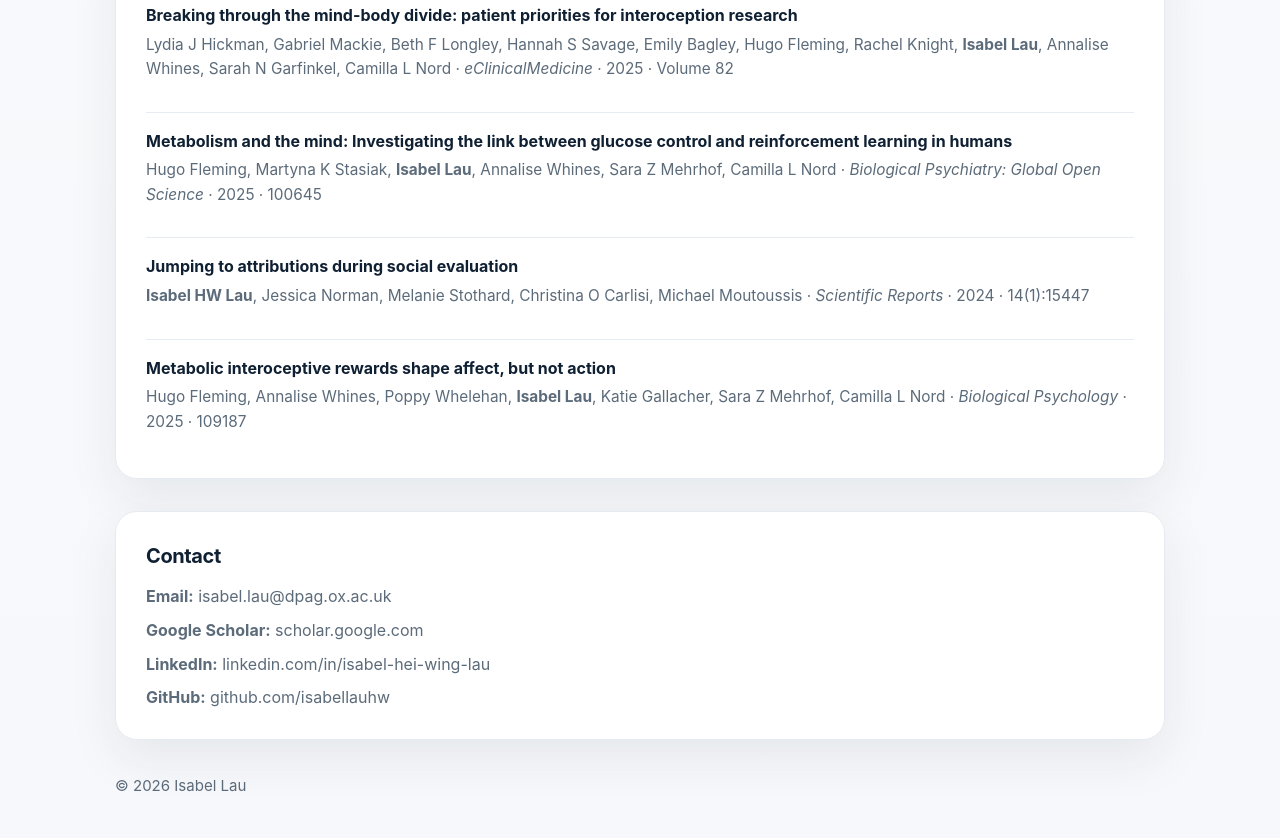
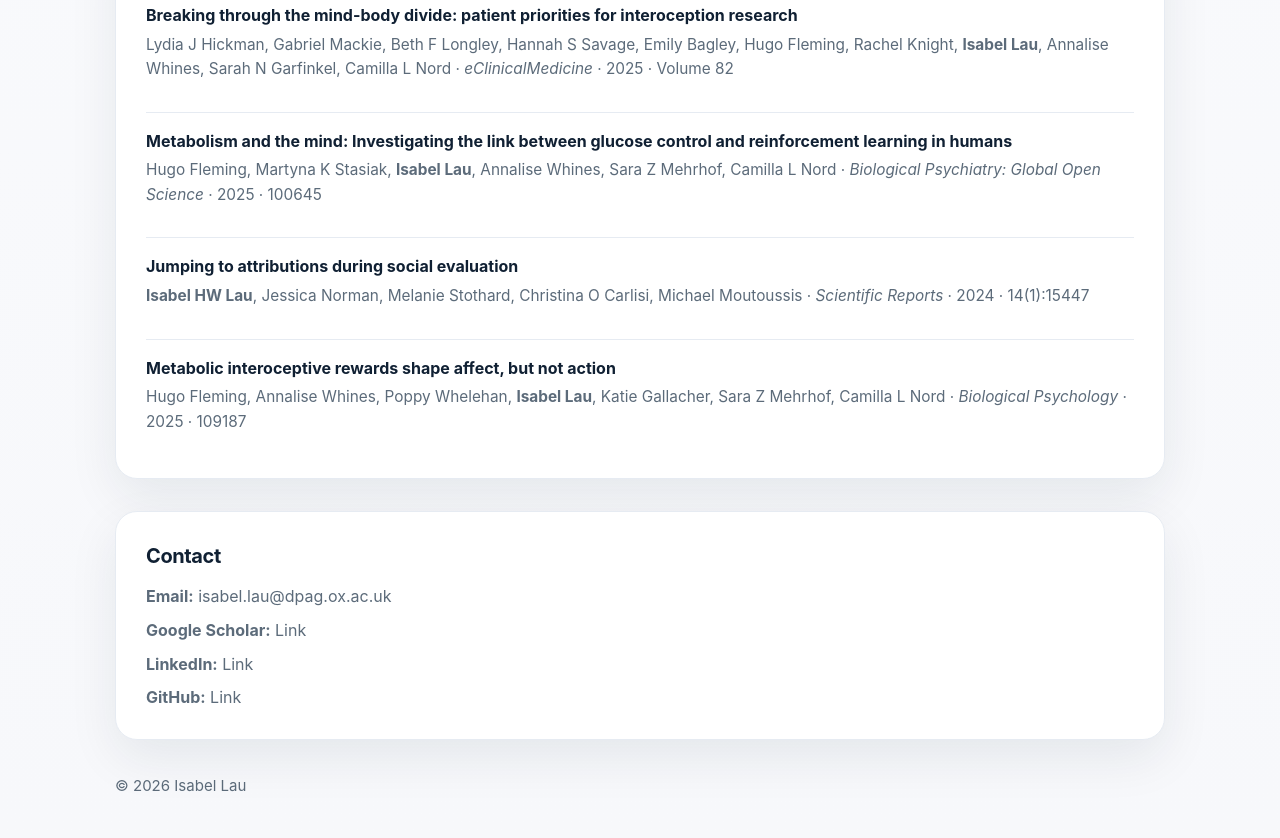
Before and after one commit to isabellauhw/isabellauhw.github.io, a plain HTML site: page index.html in a window 1280 px wide. Shown: the part 1935-2773 px from the top of the page. Drawn offline with Linux system fonts and the light colour scheme.

Commit message:
Update contact links to use 'Link' text

```diff
--- a/index.html
+++ b/index.html
@@ -517,9 +517,9 @@
         <h2 class="section-title">Contact</h2>
         <div class="contact-box">
           <div><strong>Email:</strong> <a href="mailto:isabel.lau@dpag.ox.ac.uk">isabel.lau@dpag.ox.ac.uk</a></div>
-          <div><strong>Google Scholar:</strong> <a href="https://scholar.google.com/citations?user=V_bozOQAAAAJ&hl=en" target="_blank" rel="noreferrer">scholar.google.com</a></div>
-          <div><strong>LinkedIn:</strong> <a href="https://www.linkedin.com/in/isabel-hei-wing-lau/" target="_blank" rel="noreferrer">linkedin.com/in/isabel-hei-wing-lau</a></div>
-          <div><strong>GitHub:</strong> <a href="https://github.com/isabellauhw" target="_blank" rel="noreferrer">github.com/isabellauhw</a></div>
+          <div><strong>Google Scholar:</strong> <a href="https://scholar.google.com/citations?user=V_bozOQAAAAJ&hl=en" target="_blank" rel="noreferrer">Link</a></div>
+          <div><strong>LinkedIn:</strong> <a href="https://www.linkedin.com/in/isabel-hei-wing-lau/" target="_blank" rel="noreferrer">Link</a></div>
+          <div><strong>GitHub:</strong> <a href="https://github.com/isabellauhw" target="_blank" rel="noreferrer">Link</a></div>
         </div>
       </div>
     </section>
```
